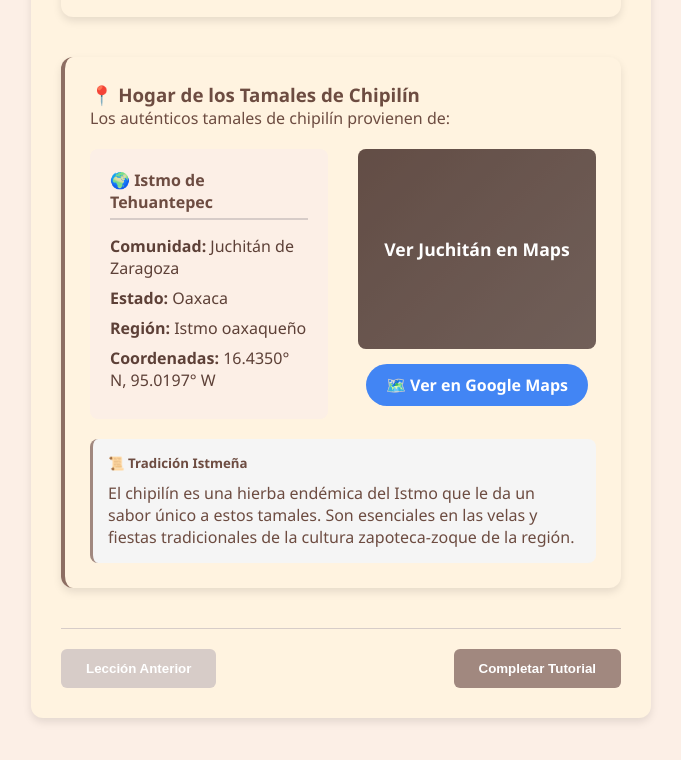
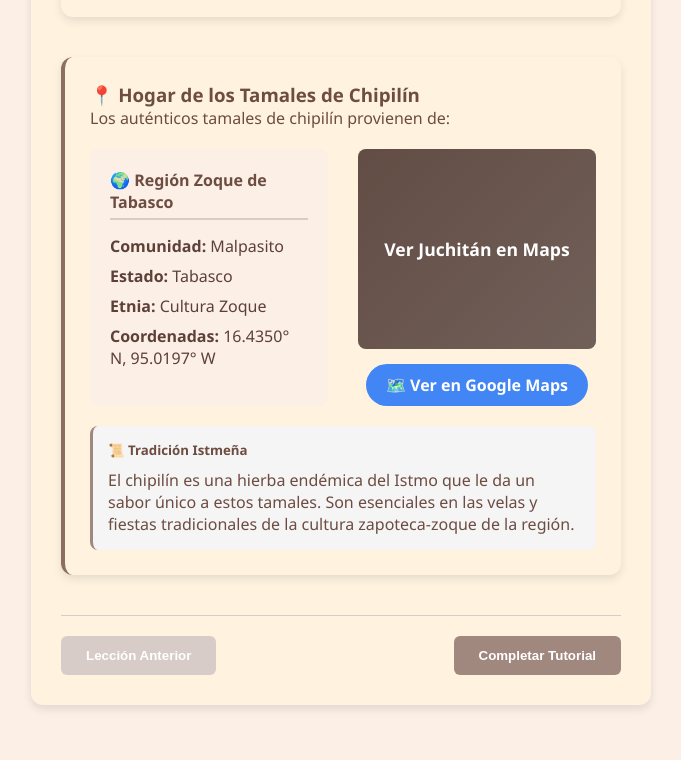
Before and after one commit to AngelJimenez1720/ManosDeLaSierra, a plain HTML site: page tamales-tutorial.html in a window 1280 px wide. Shown: the part 4449-5209 px from the top of the page, without its empty margins (129-810 px from the left). Drawn offline with Linux system fonts and the light colour scheme; no server answers.

Commit message:
Add files via upload

```diff
--- a/tamales-tutorial.html
+++ b/tamales-tutorial.html
@@ -793,10 +793,10 @@
 
   <div class="location-info">
     <div class="location-details">
-      <h4>🌍 Istmo de Tehuantepec</h4>
-      <p><strong>Comunidad:</strong> Juchitán de Zaragoza</p>
-      <p><strong>Estado:</strong> Oaxaca</p>
-      <p><strong>Región:</strong> Istmo oaxaqueño</p>
+      <h4>🌍 Región Zoque de Tabasco</h4>
+      <p><strong>Comunidad:</strong> Malpasito</p>
+      <p><strong>Estado:</strong> Tabasco</p>
+      <p><strong>Etnia:</strong> Cultura Zoque</p>
       <p><strong>Coordenadas:</strong> 16.4350° N, 95.0197° W</p>
     </div>
 
```
